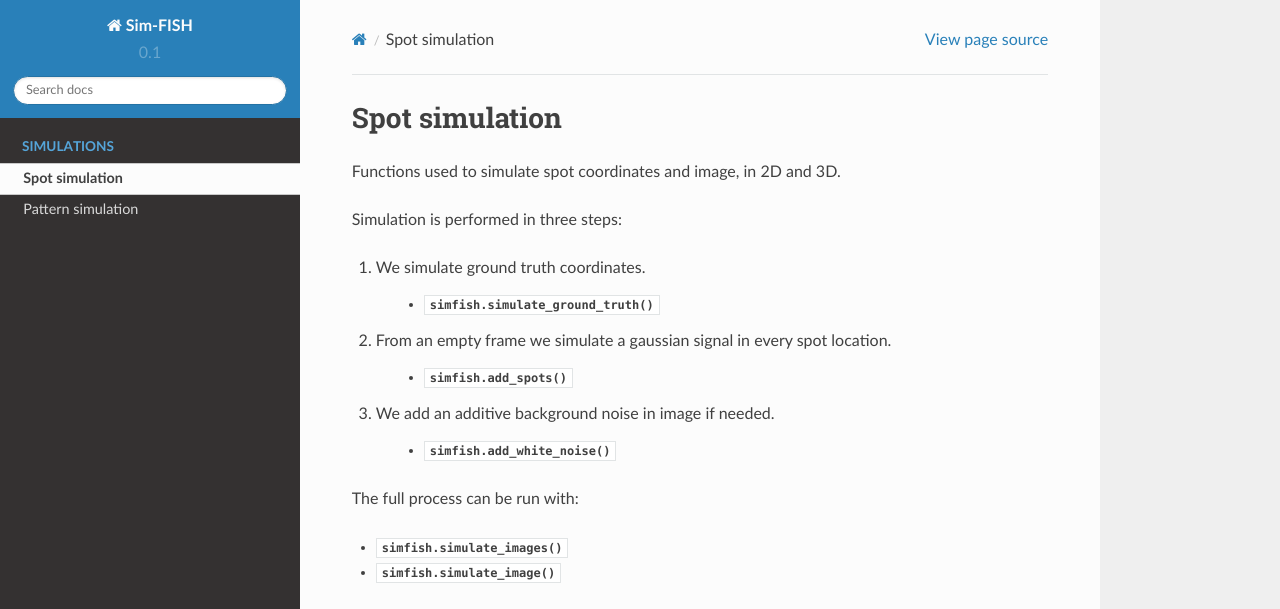
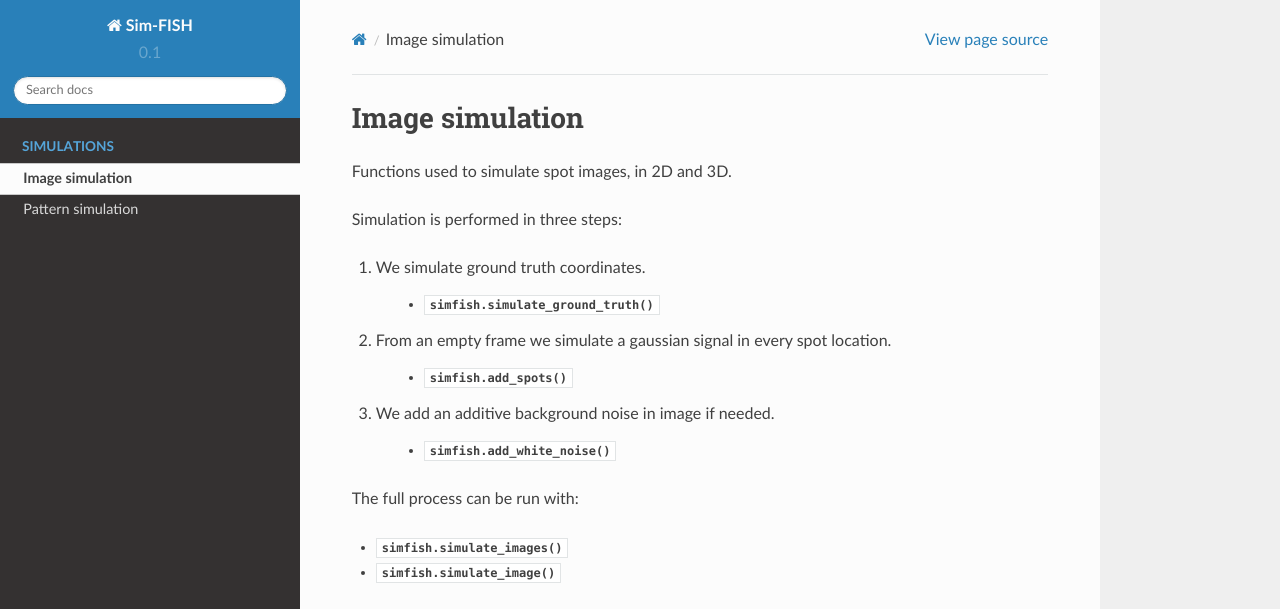
Before and after one commit to fish-quant/sim-fish, a Sphinx documentation site: the page built from docs/source/image_simulation.rst, in a window 1280 px wide and 1394 px high. Shown: the top 609 px of the window. Built offline with Sphinx 7.4.7 and the Read the Docs theme 2.0.0, drawn with Linux system fonts in a browser that asks for light colours; grey boxes are pictures that could not be loaded.

Commit message:
update documentation

```diff
--- a/docs/source/spot_simulation.rst
+++ b/docs/source/image_simulation.rst
@@ -1,11 +1,11 @@
-.. _spot_simulation overview:
+.. _image_simulation overview:
 
-Spot simulation
-***************
+Image simulation
+****************
 
 .. currentmodule:: simfish
 
-Functions used to simulate spot coordinates and image, in 2D and 3D.
+Functions used to simulate spot images, in 2D and 3D.
 
 Simulation is performed in three steps:
 
--- a/docs/source/index.rst
+++ b/docs/source/index.rst
@@ -51,7 +51,7 @@ API reference
 .. toctree::
    :caption: Simulations
 
-   spot_simulation
+   image_simulation
    pattern_simulation
 
 ------------
--- a/docs/source/pattern_simulation.rst
+++ b/docs/source/pattern_simulation.rst
@@ -5,4 +5,4 @@ Pattern simulation
 
 .. currentmodule:: simfish
 
-Functions used to simulate spots localization patterns.
+Functions used to simulate localization patterns.
```
